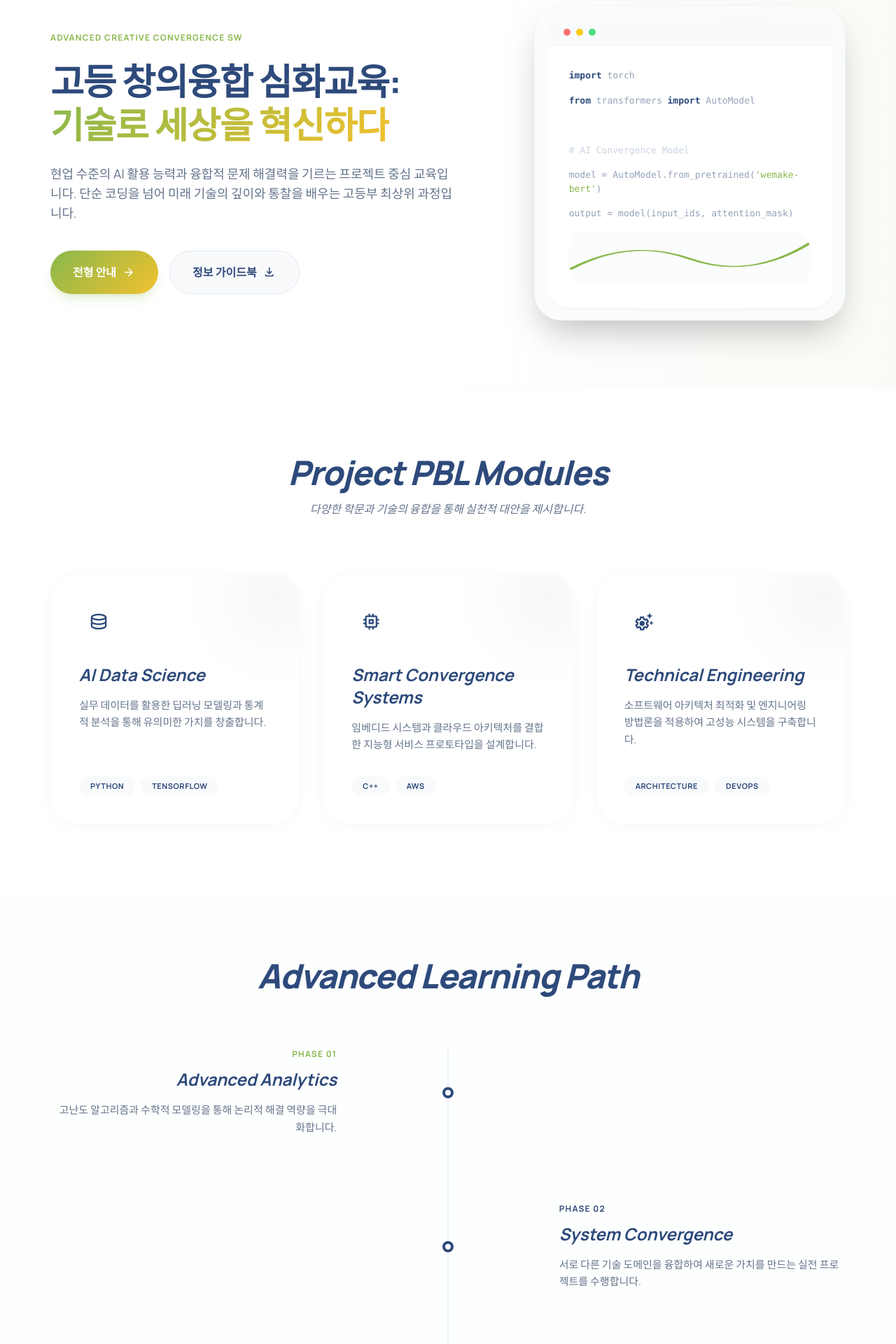
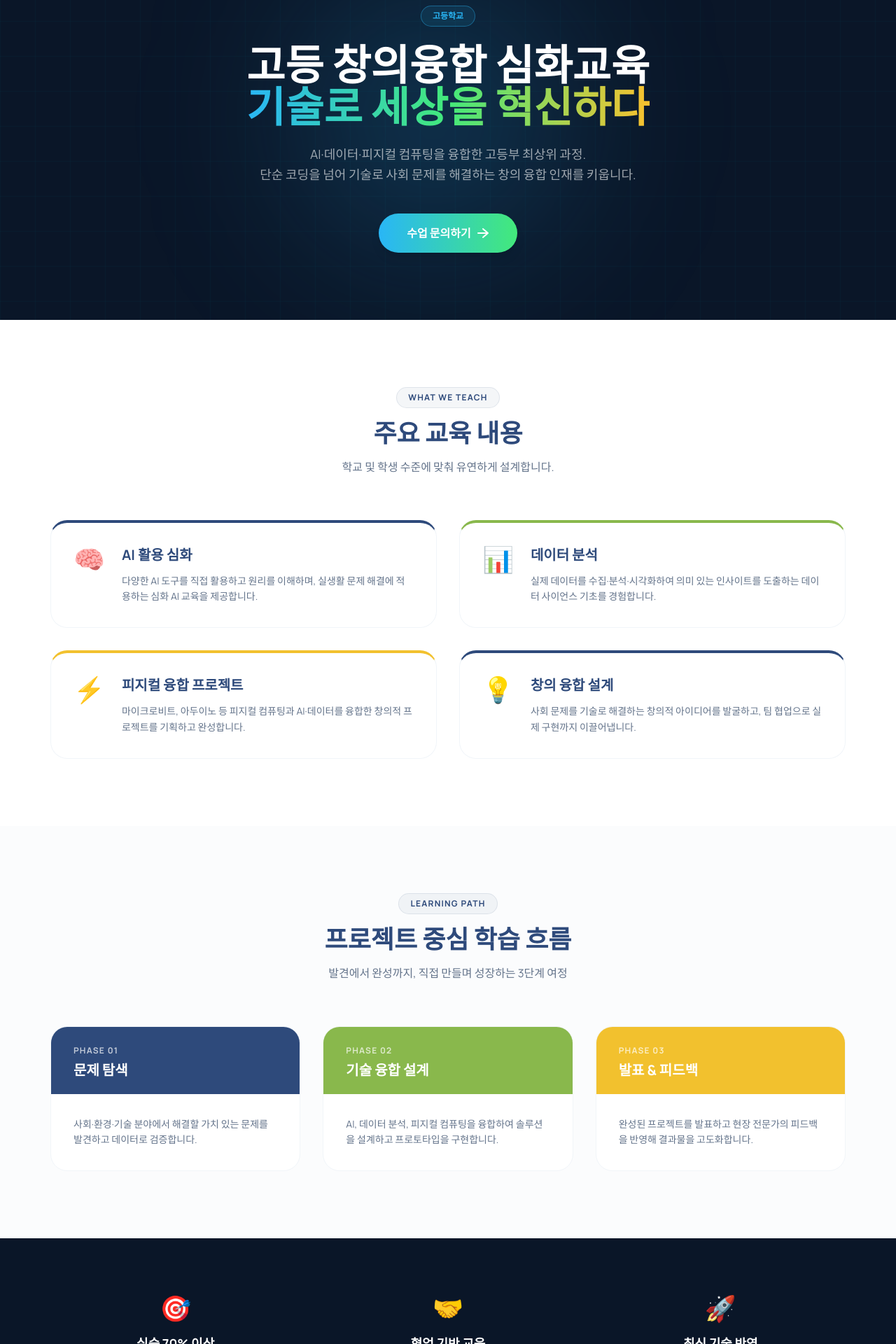
Before and after one commit to ellysabet/wemake_homepage, a React (Vite) app: page /edu/high-creative in a window 1280 px wide. Shown: the part 200-2120 px from the top of the page at 70% size. Built offline with nearby package versions, Linux system fonts and the light colour scheme.

Commit message:
Update HighCreativeEdu.jsx

```diff
--- a/src/pages/HighCreativeEdu.jsx
+++ b/src/pages/HighCreativeEdu.jsx
@@ -1,129 +1,101 @@
-import logo from '../assets/logo.png'
-
 const HighCreativeEdu = () => {
-    const modules = [
+  const features = [
     {
-            title: 'AI Data Science',
-            desc: '실무 데이터를 활용한 딥러닝 모델링과 통계적 분석을 통해 유의미한 가치를 창출합니다.',
-            tags: ['Python', 'TensorFlow'],
-            icon: 'database',
-            color: 'bg-primary/5 text-primary'
+      icon: '🧠',
+      title: 'AI 활용 심화',
+      desc: '다양한 AI 도구를 직접 활용하고 원리를 이해하며, 실생활 문제 해결에 적용하는 심화 AI 교육을 제공합니다.',
+      color: 'border-t-[#2E4A7B]',
     },
     {
-            title: 'Smart Convergence Systems',
-            desc: '임베디드 시스템과 클라우드 아키텍처를 결합한 지능형 서비스 프로토타입을 설계합니다.',
-            tags: ['C++', 'AWS'],
-            icon: 'memory',
-            color: 'bg-secondary/5 text-secondary'
+      icon: '📊',
+      title: '데이터 분석',
+      desc: '실제 데이터를 수집·분석·시각화하여 의미 있는 인사이트를 도출하는 데이터 사이언스 기초를 경험합니다.',
+      color: 'border-t-[#89B84C]',
     },
     {
-            title: 'Technical Engineering',
-            desc: '소프트웨어 아키텍처 최적화 및 엔지니어링 방법론을 적용하여 고성능 시스템을 구축합니다.',
-            tags: ['Architecture', 'DevOps'],
-            icon: 'settings_suggest',
-            color: 'bg-tertiary/5 text-tertiary'
-        }
+      icon: '⚡',
+      title: '피지컬 융합 프로젝트',
+      desc: '마이크로비트, 아두이노 등 피지컬 컴퓨팅과 AI·데이터를 융합한 창의적 프로젝트를 기획하고 완성합니다.',
+      color: 'border-t-[#F2C12E]',
+    },
+    {
+      icon: '💡',
+      title: '창의 융합 설계',
+      desc: '사회 문제를 기술로 해결하는 창의적 아이디어를 발굴하고, 팀 협업으로 실제 구현까지 이끌어냅니다.',
+      color: 'border-t-[#2E4A7B]',
+    },
   ]
 
-    const timeline = [
+  const phases = [
     {
       phase: 'Phase 01',
-            title: 'Advanced Analytics',
-            desc: '고난도 알고리즘과 수학적 모델링을 통해 논리적 해결 역량을 극대화합니다.',
-            color: 'bg-secondary'
+      title: '문제 탐색',
+      desc: '사회·환경·기술 분야에서 해결할 가치 있는 문제를 발견하고 데이터로 검증합니다.',
+      color: 'bg-[#2E4A7B]',
     },
     {
       phase: 'Phase 02',
-            title: 'System Convergence',
-            desc: '서로 다른 기술 도메인을 융합하여 새로운 가치를 만드는 실전 프로젝트를 수행합니다.',
-            color: 'bg-primary'
+      title: '기술 융합 설계',
+      desc: 'AI, 데이터 분석, 피지컬 컴퓨팅을 융합하여 솔루션을 설계하고 프로토타입을 구현합니다.',
+      color: 'bg-[#89B84C]',
     },
     {
       phase: 'Phase 03',
-            title: 'Social Impact Project',
-            desc: '사회의 문제를 기술로 해결하는 최종 결과물을 도출하고 실질적인 배포 과정을 경험합니다.',
-            color: 'bg-tertiary'
-        }
+      title: '발표 & 피드백',
+      desc: '완성된 프로젝트를 발표하고 현장 전문가의 피드백을 반영해 결과물을 고도화합니다.',
+      color: 'bg-[#F2C12E]',
+    },
   ]
 
   return (
     <div className="bg-white min-h-screen">
-            {/* Hero Section */}
-            <section className="relative pt-32 pb-24 overflow-hidden bg-white data-pattern border-b border-slate-50">
-                <div className="absolute top-0 right-0 w-1/2 h-full bg-gradient-to-l from-wemake-green/5 to-transparent pointer-events-none"></div>
-
-                <div className="max-w-[1200px] mx-auto px-6 lg:px-8 relative z-10 grid grid-cols-1 lg:grid-cols-12 gap-12 items-center">
-                    <div className="lg:col-span-7 flex flex-col space-y-6">
-                        <span className="font-bold text-xs text-wemake-green tracking-widest uppercase">Advanced Creative Convergence SW</span>
-                        {/* 폰트 사이즈 조정 및 제목 변경 */}
-                        <h1 className="text-3xl md:text-[52px] font-extrabold text-navy leading-[1.2] tracking-tight">
-                            고등 창의융합 심화교육: <br/>
-                            <span className="text-gradient">기술로 세상을 혁신하다</span>
+      {/* Hero */}
+      <section className="relative pt-32 pb-24 overflow-hidden bg-[#0A1628]">
+        <div className="absolute inset-0 opacity-10" style={{
+          backgroundImage: `linear-gradient(rgba(0,229,255,0.3) 1px,transparent 1px),linear-gradient(90deg,rgba(0,229,255,0.3) 1px,transparent 1px)`,
+          backgroundSize: '50px 50px'
+        }}/>
+        <div className="absolute top-1/2 left-1/3 w-96 h-96 bg-[#29B6F6]/20 rounded-full blur-[120px] pointer-events-none -translate-y-1/2"/>
+        <div className="max-w-[1200px] mx-auto px-6 lg:px-8 relative z-10 text-center">
+          <span className="inline-block py-1.5 px-4 rounded-full border border-[#29B6F6]/40 text-[#29B6F6] font-bold text-xs mb-6 bg-[#29B6F6]/10">
+            고등학교
+          </span>
+          <h1 className="text-4xl md:text-6xl font-extrabold text-white mb-6 leading-tight">
+            고등 창의융합 심화교육
+            <br />
+            <span className="bg-gradient-to-r from-[#29B6F6] via-[#43E97B] to-[#F9C12E] bg-clip-text text-transparent">
+              기술로 세상을 혁신하다
+            </span>
           </h1>
-                        <p className="text-base md:text-lg text-slate-500 font-medium leading-relaxed max-w-xl">
-                            현업 수준의 AI 활용 능력과 융합적 문제 해결력을 기르는 프로젝트 중심 교육입니다.
-                            단순 코딩을 넘어 미래 기술의 깊이와 통찰을 배우는 고등부 최상위 과정입니다.
+          <p className="text-lg text-white/60 max-w-2xl mx-auto mb-10 leading-relaxed font-medium">
+            AI·데이터·피지컬 컴퓨팅을 융합한 고등부 최상위 과정.<br />
+            단순 코딩을 넘어 기술로 사회 문제를 해결하는 창의 융합 인재를 키웁니다.
           </p>
-                        <div className="flex flex-wrap gap-4 pt-4">
-                            <button className="btn-gradient px-8 py-4 shadow-lg shadow-wemake-green/20 flex items-center gap-2">
-                                전형 안내
-                                <span className="material-symbols-outlined text-xl">arrow_forward</span>
-                            </button>
-                            <button className="bg-slate-50 text-navy border border-slate-200 px-8 py-4 rounded-full font-bold hover:bg-slate-100 transition-colors flex items-center gap-2">
-                                정보 가이드북
-                                <span className="material-symbols-outlined text-xl">file_download</span>
-                            </button>
-                        </div>
-                    </div>
-
-                    <div className="lg:col-span-5 relative h-[450px] w-full rounded-[2.5rem] overflow-hidden glass-card p-4 border-slate-100 shadow-2xl">
-                        <div className="absolute inset-0 bg-navy/5 opacity-30"></div>
-                        <div className="absolute inset-4 bg-white rounded-[2rem] shadow-sm border border-slate-50 flex flex-col overflow-hidden">
-                            <div className="h-10 bg-slate-50 flex items-center px-6 border-b border-slate-100 gap-2">
-                                <div className="w-2.5 h-2.5 rounded-full bg-red-400"></div>
-                                <div className="w-2.5 h-2.5 rounded-full bg-yellow-400"></div>
-                                <div className="w-2.5 h-2.5 rounded-full bg-green-400"></div>
-                            </div>
-                            <div className="p-8 flex-1 bg-white font-mono text-[13px] text-slate-400 flex flex-col gap-4 overflow-hidden">
-                                <div><span className="text-navy font-bold">import</span> torch</div>
-                                <div><span className="text-navy font-bold">from</span> transformers <span className="text-navy font-bold">import</span> AutoModel</div>
-                                <br/>
-                                <div><span className="text-slate-300"># AI Convergence Model</span></div>
-                                <div>model = AutoModel.from_pretrained(<span className="text-wemake-green">'wemake-bert'</span>)</div>
-                                <div>output = model(input_ids, attention_mask)</div>
-
-                                <div className="w-full h-28 mt-auto rounded-3xl border border-slate-50 bg-slate-50/50 relative overflow-hidden">
-                                    <svg className="absolute inset-0 w-full h-full" preserveAspectRatio="none" viewBox="0 0 100 100">
-                                        <path d="M0,70 Q25,10 50,50 T100,20" fill="none" stroke="#89B84C" strokeWidth="2"></path>
-                                    </svg>
-                                </div>
-                            </div>
-                        </div>
-                    </div>
+          <a
+            href="mailto:arkim12345@gmail.com"
+            className="inline-flex items-center gap-2 bg-gradient-to-r from-[#29B6F6] to-[#43E97B] text-white px-10 py-4 rounded-full font-bold shadow-lg hover:-translate-y-0.5 transition-all duration-300"
+          >
+            수업 문의하기
+            <svg width="18" height="18" viewBox="0 0 18 18" fill="none"><path d="M2 9h14M9 3l7 6-7 6" stroke="currentColor" strokeWidth="2" strokeLinecap="round" strokeLinejoin="round"/></svg>
+          </a>
         </div>
       </section>
 
-            {/* PBL Cards Section */}
-            <section className="py-24">
+      {/* 주요 교육 내용 */}
+      <section className="py-24 bg-white">
         <div className="max-w-[1200px] mx-auto px-6 lg:px-8">
-                    <div className="text-center mb-20">
-                        <h2 className="text-3xl md:text-5xl font-extrabold text-navy mb-4 italic tracking-tight">Project PBL Modules</h2>
-                        <p className="text-slate-500 font-medium italic">다양한 학문과 기술의 융합을 통해 실천적 대안을 제시합니다.</p>
+          <div className="text-center mb-16">
+            <span className="inline-block px-4 py-1.5 rounded-full bg-navy/5 text-navy text-xs font-bold uppercase tracking-widest mb-4 border border-navy/10">What We Teach</span>
+            <h2 className="text-3xl md:text-4xl font-extrabold text-navy mb-4">주요 교육 내용</h2>
+            <p className="text-slate-500 font-medium">학교 및 학생 수준에 맞춰 유연하게 설계합니다.</p>
           </div>
-
-                    <div className="grid grid-cols-1 md:grid-cols-3 gap-8">
-                        {modules.map((module, index) => (
-                            <div key={index} className="glass-card rounded-[2.5rem] p-10 flex flex-col relative overflow-hidden group hover:-translate-y-3 transition-all duration-500 border-slate-50 bg-white">
-                                <div className="absolute -right-8 -top-8 w-32 h-32 bg-navy/5 rounded-full blur-2xl group-hover:bg-wemake-green/10 transition-colors"></div>
-                                <div className={`w-14 h-14 rounded-2xl flex items-center justify-center mb-8 ${module.color}`}>
-                                    <span className="material-symbols-outlined text-3xl font-filled">{module.icon}</span>
-                                </div>
-                                <h3 className="text-2xl font-bold text-navy mb-4 italic">{module.title}</h3>
-                                <p className="text-slate-500 font-medium leading-relaxed flex-1 mb-8 text-[15px]">{module.desc}</p>
-                                <div className="flex gap-2 flex-wrap">
-                                    {module.tags.map(tag => (
-                                        <span key={tag} className="px-4 py-1.5 bg-slate-50 text-navy text-[11px] font-bold rounded-full uppercase tracking-wider">{tag}</span>
-                                    ))}
+          <div className="grid grid-cols-1 md:grid-cols-2 gap-8">
+            {features.map((f, i) => (
+              <div key={i} className={`p-8 rounded-3xl border border-slate-100 border-t-4 ${f.color} hover:shadow-xl hover:-translate-y-1 transition-all duration-300 bg-white flex gap-6`}>
+                <div className="text-4xl shrink-0">{f.icon}</div>
+                <div>
+                  <h3 className="text-xl font-bold text-navy mb-3">{f.title}</h3>
+                  <p className="text-slate-500 text-sm leading-relaxed font-medium">{f.desc}</p>
                 </div>
               </div>
             ))}
@@ -131,31 +103,64 @@ const HighCreativeEdu = () => {
         </div>
       </section>
 
-            {/* Learning Path Section */}
-            <section className="py-24 bg-slate-50/30 relative">
+      {/* 학습 흐름 */}
+      <section className="py-24 bg-slate-50/50">
         <div className="max-w-[1200px] mx-auto px-6 lg:px-8">
-                    <div className="text-center mb-20 text-navy">
-                        <h2 className="text-3xl md:text-5xl font-extrabold italic tracking-tight">Advanced Learning Path</h2>
+          <div className="text-center mb-16">
+            <span className="inline-block px-4 py-1.5 rounded-full bg-navy/5 text-navy text-xs font-bold uppercase tracking-widest mb-4 border border-navy/10">Learning Path</span>
+            <h2 className="text-3xl md:text-4xl font-extrabold text-navy mb-4">프로젝트 중심 학습 흐름</h2>
+            <p className="text-slate-500 font-medium">발견에서 완성까지, 직접 만들며 성장하는 3단계 여정</p>
           </div>
-
-                    <div className="relative">
-                        {/* Vertical Line */}
-                        <div className="absolute left-1/2 top-0 bottom-0 w-px bg-slate-200 -translate-x-1/2 hidden md:block"></div>
-
-                        <div className="space-y-24 relative">
-                            {timeline.map((item, index) => (
-                                <div key={index} className={`relative flex flex-col md:flex-row items-center justify-between w-full ${index % 2 !== 0 ? 'md:flex-row-reverse' : ''}`}>
-                                    <div className="absolute left-1/2 w-4 h-4 rounded-full bg-white border-4 border-navy -translate-x-1/2 z-10 hidden md:block"></div>
-                                    <div className={`md:w-5/12 w-full text-center md:text-left ${index % 2 === 0 ? 'md:text-right md:pr-16' : 'md:text-left md:pl-16'}`}>
-                                        <span className={`font-bold text-xs tracking-widest uppercase mb-3 block ${index === 0 ? 'text-wemake-green' : index === 1 ? 'text-navy' : 'text-wemake-yellow'}`}>{item.phase}</span>
-                                        <h4 className="text-2xl font-bold text-navy mb-4 italic">{item.title}</h4>
-                                        <p className="text-[15px] text-slate-500 font-medium leading-relaxed">{item.desc}</p>
+          <div className="grid grid-cols-1 md:grid-cols-3 gap-8">
+            {phases.map((p, i) => (
+              <div key={i} className="bg-white rounded-3xl border border-slate-100 overflow-hidden hover:shadow-xl transition-all duration-300">
+                <div className={`${p.color} px-8 py-5`}>
+                  <span className="text-white/70 text-xs font-bold uppercase tracking-widest">{p.phase}</span>
+                  <h3 className="text-white text-xl font-bold mt-1">{p.title}</h3>
                 </div>
-                                    <div className="md:w-5/12 hidden md:block"></div>
+                <div className="p-8">
+                  <p className="text-slate-500 text-sm leading-relaxed font-medium">{p.desc}</p>
+                </div>
               </div>
             ))}
           </div>
         </div>
+      </section>
+
+      {/* 특징 배너 */}
+      <section className="py-20 bg-[#0A1628]">
+        <div className="max-w-[1200px] mx-auto px-6 lg:px-8">
+          <div className="grid grid-cols-1 md:grid-cols-3 gap-8 text-center">
+            {[
+              { icon: '🎯', title: '실습 70% 이상', desc: '핸즈온 중심 수업으로 주입식 교육 탈피' },
+              { icon: '🤝', title: '협업 기반 교육', desc: '수업 준비 부담을 덜어주는 맞춤형 커리큘럼 설계' },
+              { icon: '🚀', title: '최신 기술 반영', desc: '학생별 수준을 고려한 개별화 및 창의 융합 수업' },
+            ].map((item, i) => (
+              <div key={i} className="text-white">
+                <div className="text-4xl mb-4">{item.icon}</div>
+                <h3 className="text-lg font-bold mb-2">{item.title}</h3>
+                <p className="text-white/50 text-sm font-medium leading-relaxed">{item.desc}</p>
+              </div>
+            ))}
+          </div>
+        </div>
+      </section>
+
+      {/* CTA */}
+      <section className="py-20 bg-slate-50">
+        <div className="max-w-[800px] mx-auto px-6 text-center">
+          <h2 className="text-2xl md:text-3xl font-extrabold text-navy mb-4">수업 의뢰 및 문의</h2>
+          <p className="text-slate-500 font-medium mb-8 leading-relaxed">
+            학교, 기관, 방과후 수업 등 다양한 형태로 운영 가능합니다.<br />
+            대상과 환경에 맞춘 맞춤형 커리큘럼을 제안해드립니다.
+          </p>
+          <a
+            href="mailto:arkim12345@gmail.com"
+            className="inline-flex items-center gap-2 bg-gradient-to-r from-[#29B6F6] to-[#43E97B] text-white px-10 py-4 rounded-full font-bold shadow-lg hover:-translate-y-0.5 transition-all duration-300"
+          >
+            이사장에게 문의하기
+            <svg width="18" height="18" viewBox="0 0 18 18" fill="none"><path d="M2 9h14M9 3l7 6-7 6" stroke="currentColor" strokeWidth="2" strokeLinecap="round" strokeLinejoin="round"/></svg>
+          </a>
         </div>
       </section>
     </div>
```
Lines whose indentation alone changed are shown as unchanged.
